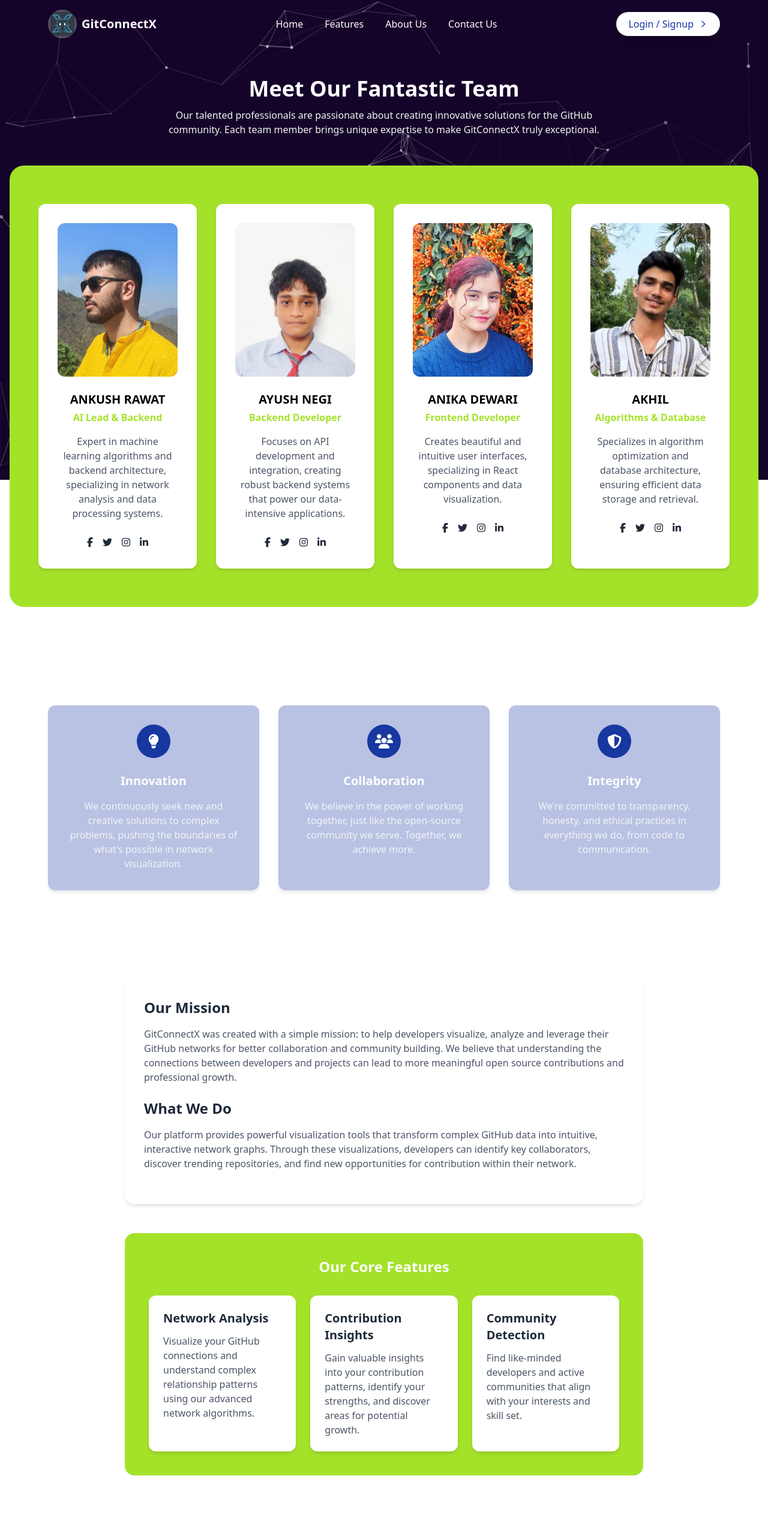
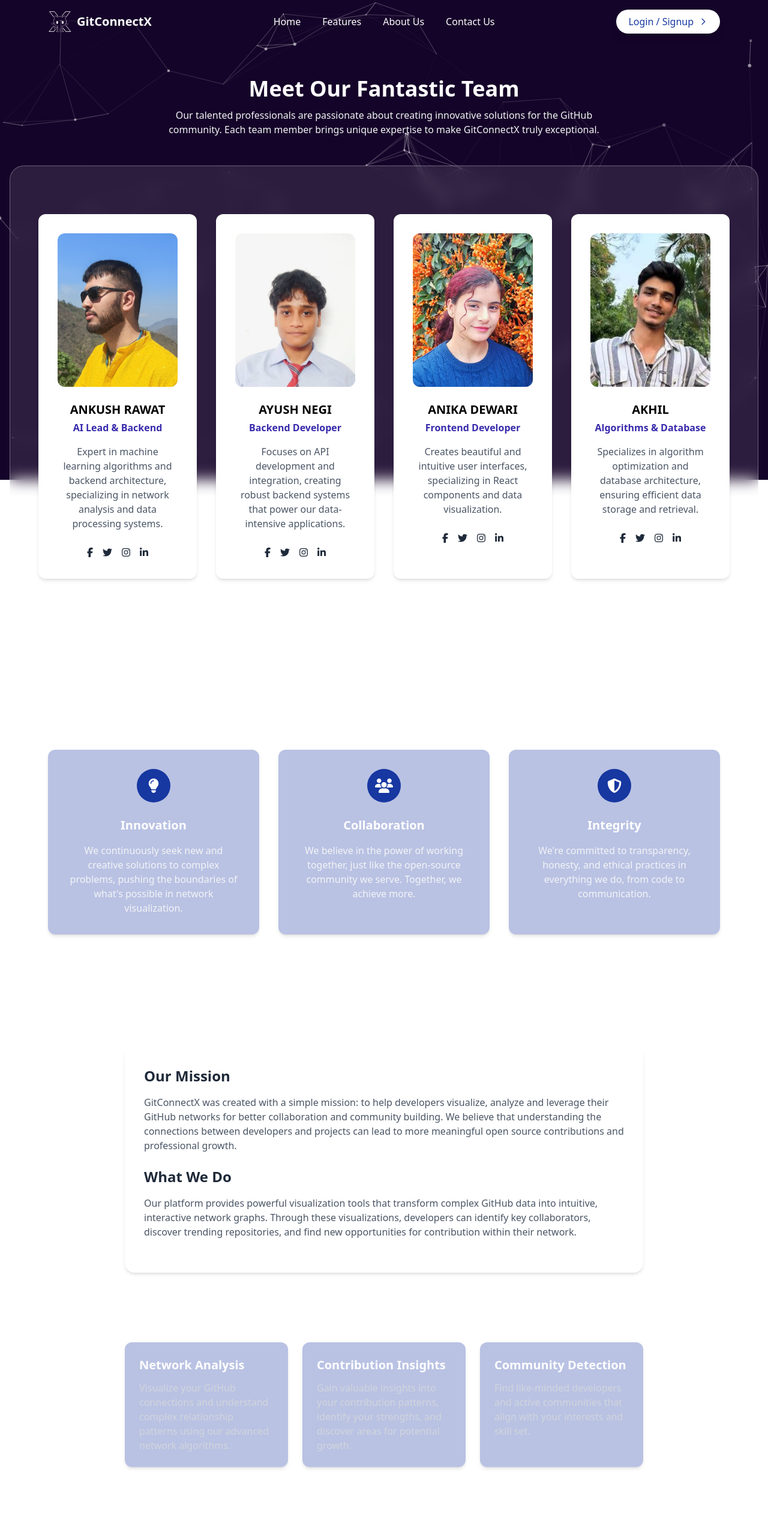
Before and after one commit to savetree-1/GitConnectX, a React (Vite) app in the folder frontend/: page /about in a window 1280 px wide. Shown: the top 2566 px of the page at 60% size. Built offline with nearby package versions, Linux system fonts and the light colour scheme.

Commit message:
Fixed some of the Links, Logo the scroll features and made the user info better
visual and some connectivity changes

```diff
--- a/frontend/src/components/Footer.jsx
+++ b/frontend/src/components/Footer.jsx
@@ -1,12 +1,12 @@
 import React from 'react';
-import logo from '../assets/logo.jpg';
+import logo from '../assets/logoWithoutBg.png';
 const Footer = () => {
   return (
     <footer className="bg-white text-grey-700 py-6">
       <div className="container mx-auto px-4 flex flex-col md:flex-row justify-between items-center">
         <div className="flex items-center space-x-2">
                 <div className="rounded-full overflow-hidden w-10 h-10 flex-shrink-0">
-                  <img className="w-full h-full object-cover" src={logo} alt="logo" />
+                  <img className="w-full h-full object-cover filter" style={{ filter: 'brightness(0) saturate(100%)' }} src={logo} alt="logo" />
                 </div>
                 <div className="text-xl font-bold text-[#1737A1]">
                     GitConnectX  © {new Date().getFullYear()}
--- a/frontend/src/components/Header.jsx
+++ b/frontend/src/components/Header.jsx
@@ -1,11 +1,22 @@
 import React, { useState, useEffect } from 'react';
-import logo from '../assets/logo.jpg';
+import logo from '../assets/smallerLogoWithoutBg.png';
 import { Link } from 'react-router-dom';
+import { useLocation, useNavigate } from 'react-router-dom';
+
 
 const Header = ({ scrollToFeatures, scrollToContact }) => {
   const [scrolled, setScrolled] = useState(false);
   const [mobileMenuOpen, setMobileMenuOpen] = useState(false);
+  const location = useLocation();
+  const navigate = useNavigate();
 
+  const handleHomeClick = (e) => {
+    if (location.pathname === '/') {
+      e.preventDefault(); // Prevent <Link> navigation
+      window.scrollTo({ top: 0, behavior: 'smooth' });
+    }
+    // else, let <Link to="/"> handle navigation naturally
+  };
   // Handle scroll effect for navbar
   useEffect(() => {
     const handleScroll = () => {
@@ -35,15 +46,13 @@ const Header = ({ scrollToFeatures, scrollToContact }) => {
         <div className="hidden md:flex items-center justify-between px-4">
           {/* Logo and Brand */}
           <Link to="/" className="flex items-center space-x-2 group">
-            <div className={`relative overflow-hidden rounded-full transition-all duration-300 ${scrolled ? '' : 'bg-white/10 p-1'}`}>
+            <div className="w-10 h-10 flex items-center justify-center">
               <img
-                className={`w-10 h-10 object-cover transition-transform duration-500 group-hover:scale-110 ${scrolled ? '' : 'filter brightness-110'}`}
+                className="w-10 h-10 object-contain"
                 src={logo}
                 alt="logo"
+                style={{ filter: scrolled ? 'brightness(0) saturate(100%)' : 'brightness(0) saturate(100%) invert(1)' }}
               />
-              {!scrolled && (
-                <div className="absolute inset-0 bg-white opacity-20 group-hover:opacity-30 transition-opacity duration-300"></div>
-              )}
             </div>
             <div className={`text-xl font-bold transition-colors duration-300 ${
               scrolled ? 'text-[#1737A1]' : 'text-white'
@@ -56,6 +65,10 @@ const Header = ({ scrollToFeatures, scrollToContact }) => {
           <nav className="flex space-x-1">
             <Link
               to="/"
+              onClick={(e) => {
+                handleHomeClick(e);
+                setMobileMenuOpen(false);
+              }}
               className={`font-medium px-4 py-2 rounded-lg transition-all duration-300
                 ${scrolled
                   ? 'text-gray-700 hover:bg-blue-100 hover:text-[#1737A1] hover:shadow-sm'
@@ -84,6 +97,7 @@ const Header = ({ scrollToFeatures, scrollToContact }) => {
 
             <Link
               to="/about"
+              onClick={() => window.scrollTo({ top: 0, behavior: 'smooth' })}
               className={`font-medium px-4 py-2 rounded-lg transition-all duration-300
                 ${scrolled
                   ? 'text-gray-700 hover:bg-blue-100 hover:text-[#1737A1] hover:shadow-sm'
@@ -135,7 +149,7 @@ const Header = ({ scrollToFeatures, scrollToContact }) => {
         {/* Mobile Navigation */}
         <div className="md:hidden flex items-center justify-between px-4">
           <Link to="/" className="flex items-center space-x-2">
-            <div className="rounded-full overflow-hidden w-8 h-8">
+            <div className="w-8 h-8">
               <img className="w-full h-full object-cover" src={logo} alt="logo" />
             </div>
             <div className={`text-lg font-bold ${scrolled ? 'text-[#1737A1]' : 'text-white'}`}>
--- a/frontend/src/components/ProfileSidebar.jsx
+++ b/frontend/src/components/ProfileSidebar.jsx
@@ -94,7 +94,7 @@ export default function ProfileSidebar({
   };
 
   return (
-    <div className="fixed top-30 w-[12rem] left-6  md:w-[32rem] h-auto bg-white rounded-2xl shadow-lg border-2 border-blue-500  z-50">
+    <div className="sticky top-16 w-full max-w-sm h-auto bg-white rounded-2xl shadow-lg border-2 border-blue-500 mx-auto mt-2 ml-8">
       {/* Background banner image */}
       <div className="relative w-full">
         <div
--- a/frontend/src/pages/AboutUs.jsx
+++ b/frontend/src/pages/AboutUs.jsx
@@ -1,6 +1,8 @@
-import React, { useEffect } from 'react';
+import React, { useEffect, useRef } from 'react';
 import Header from '../components/Header';
 import Footer from '../components/Footer';
+import Features from '../components/Features';
+import Contact from '../components/Contact';
 
 // Import team member images
 import ankushImage from '../assets/ankush.jpg';
@@ -9,9 +11,20 @@ import anikaImage from '../assets/anika.jpg';
 import akhilImage from '../assets/akhil.jpg';
 
 const AboutUs = () => {
-  // Mock function for navigation, these would be replaced with actual implementations
-  const scrollToFeatures = () => {};
-  const scrollToContact = () => {};
+  const featuresRef = useRef(null);
+  const contactRef = useRef(null);
+
+  const scrollToFeatures = () => {
+    if (featuresRef.current) {
+      featuresRef.current.scrollIntoView({ behavior: 'smooth' });
+    }
+  };
+
+  const scrollToContact = () => {
+    if (contactRef.current) {
+      contactRef.current.scrollIntoView({ behavior: 'smooth' });
+    }
+  };
 
   // Load Font Awesome script and particles.js
   useEffect(() => {
@@ -146,12 +159,12 @@ const AboutUs = () => {
           </p>
 
           {/* Team section with bright green background */}
-          <div className="bg-[#a4e22a] py-16 rounded-3xl relative">
+          <div className="backdrop-blur-md bg-white/10 border border-white/30 py-20 rounded-3xl relative mb-30">
             <div className="container mx-auto px-4">
-              <div className="grid grid-cols-1 md:grid-cols-2 lg:grid-cols-4 gap-8 max-w-6xl mx-auto">
+            <div className="grid grid-cols-1 md:grid-cols-2 lg:grid-cols-4 gap-8 max-w-6xl mx-auto">
 
                 {/* Ankush Rawat */}
-                <div className="flex flex-col items-center bg-white p-8 rounded-xl shadow-md transition-all duration-300 hover:shadow-2xl group hover:scale-105 hover:shadow-[#a4e22a]/50">
+                <div className="flex flex-col items-center bg-white p-8 rounded-xl shadow-md transition-all duration-300 hover:shadow-2xl group hover:scale-105 hover:shadow-indigo-800/50">
                   <div className="overflow-hidden rounded-xl mb-6 w-full">
                     <img
                       src={ankushImage}
@@ -160,7 +173,7 @@ const AboutUs = () => {
                     />
                   </div>
                   <h3 className="font-bold text-xl uppercase text-center mb-1">Ankush Rawat</h3>
-                  <p className="text-[#a4e22a] mb-4 text-center font-semibold">AI Lead & Backend</p>
+                  <p className="text-indigo-800 mb-4 text-center font-semibold">AI Lead & Backend</p>
                   <p className="text-gray-600 text-center mb-6">
                     Expert in machine learning algorithms and backend architecture, specializing in network analysis and data processing systems.
                   </p>
@@ -181,7 +194,7 @@ const AboutUs = () => {
                 </div>
 
                 {/* Ayush Negi */}
-                <div className="flex flex-col items-center bg-white p-8 rounded-xl shadow-md transition-all duration-300 hover:shadow-2xl group hover:scale-105 hover:shadow-[#a4e22a]/50">
+                <div className="flex flex-col items-center bg-white p-8 rounded-xl shadow-md transition-all duration-300 hover:shadow-2xl group hover:scale-105 hover:shadow-indigo-800/50">
                   <div className="overflow-hidden rounded-xl mb-6 w-full">
                     <img
                       src={ayushImage}
@@ -190,7 +203,7 @@ const AboutUs = () => {
                     />
                   </div>
                   <h3 className="font-bold text-xl uppercase text-center mb-1">Ayush Negi</h3>
-                  <p className="text-[#a4e22a] mb-4 text-center font-semibold">Backend Developer</p>
+                  <p className="text-indigo-800 mb-4 text-center font-semibold">Backend Developer</p>
                   <p className="text-gray-600 text-center mb-6">
                     Focuses on API development and integration, creating robust backend systems that power our data-intensive applications.
                   </p>
@@ -211,7 +224,7 @@ const AboutUs = () => {
                 </div>
 
                 {/* Anika Dewari */}
-                <div className="flex flex-col items-center bg-white p-8 rounded-xl shadow-md transition-all duration-300 hover:shadow-2xl group hover:scale-105 hover:shadow-[#a4e22a]/50">
+                <div className="flex flex-col items-center bg-white p-8 rounded-xl shadow-md transition-all duration-300 hover:shadow-2xl group hover:scale-105 hover:shadow-indigo-800/50">
                   <div className="overflow-hidden rounded-xl mb-6 w-full">
                     <img
                       src={anikaImage}
@@ -220,7 +233,7 @@ const AboutUs = () => {
                     />
                   </div>
                   <h3 className="font-bold text-xl uppercase text-center mb-1">Anika Dewari</h3>
-                  <p className="text-[#a4e22a] mb-4 text-center font-semibold">Frontend Developer</p>
+                  <p className="text-indigo-800 mb-4 text-center font-semibold">Frontend Developer</p>
                   <p className="text-gray-600 text-center mb-6">
                     Creates beautiful and intuitive user interfaces, specializing in React components and data visualization.
                   </p>
@@ -241,7 +254,7 @@ const AboutUs = () => {
                 </div>
 
                 {/* Akhil */}
-                <div className="flex flex-col items-center bg-white p-8 rounded-xl shadow-md transition-all duration-300 hover:shadow-2xl group hover:scale-105 hover:shadow-[#a4e22a]/50">
+                <div className="flex flex-col items-center bg-white p-8 rounded-xl shadow-md transition-all duration-300 hover:shadow-2xl group hover:scale-105 hover:shadow-indigo-800/50">
                   <div className="overflow-hidden rounded-xl mb-6 w-full">
                     <img
                       src={akhilImage}
@@ -250,7 +263,7 @@ const AboutUs = () => {
                     />
                   </div>
                   <h3 className="font-bold text-xl uppercase text-center mb-1">Akhil</h3>
-                  <p className="text-[#a4e22a] mb-4 text-center font-semibold">Algorithms & Database</p>
+                  <p className="text-indigo-800 mb-4 text-center font-semibold">Algorithms & Database</p>
                   <p className="text-gray-600 text-center mb-6">
                     Specializes in algorithm optimization and database architecture, ensuring efficient data storage and retrieval.
                   </p>
@@ -274,7 +287,7 @@ const AboutUs = () => {
           </div>
 
           {/* Our Values Section - New Creative Section */}
-          <div className="max-w-6xl mx-auto my-20 px-4">
+          <div className="max-w-6xl mx-auto my-20 px-4 mb-30">
             <h2 className="text-3xl font-bold text-center text-white mb-12">Our Core Values</h2>
 
             <div className="grid grid-cols-1 md:grid-cols-3 gap-8">
@@ -311,7 +324,7 @@ const AboutUs = () => {
           </div>
 
           {/* Mission and company info section */}
-          <div className="max-w-4xl mx-auto my-16 px-4">
+          <div className="max-w-4xl mx-auto my-16 px-4 mb-15">
             <h2 className="text-3xl font-bold text-center text-white mb-8">About GitConnectX</h2>
 
             <div className="bg-white rounded-2xl shadow-md p-8 mb-12 backdrop-blur-sm">
@@ -331,26 +344,26 @@ const AboutUs = () => {
             </div>
 
             {/* Core Features */}
-            <div className="bg-[#a4e22a] p-10 rounded-2xl mb-16 relative z-10">
-              <h3 className="text-2xl font-bold text-center text-white mb-8">Our Core Features</h3>
+            <div className="rounded-2xl mb-30 relative z-10">
+              <h3 className="text-3xl font-bold text-center text-white mb-8">Our Core Features</h3>
               <div className="grid md:grid-cols-3 gap-6">
-                <div className="bg-white p-6 rounded-xl shadow-md hover:shadow-lg transition-shadow">
-                  <h4 className="text-xl font-semibold text-gray-800 mb-3">Network Analysis</h4>
-                  <p className="text-gray-600">
+                <div className="bg-[#1737A1]/30  backdrop-blur-sm p-6 rounded-xl shadow-md hover:shadow-lg transition-shadow">
+                  <h4 className="text-xl font-semibold text-white mb-3">Network Analysis</h4>
+                  <p className="text-gray-300">
                     Visualize your GitHub connections and understand complex relationship patterns using our advanced network algorithms.
                   </p>
                 </div>
 
-                <div className="bg-white p-6 rounded-xl shadow-md hover:shadow-lg transition-shadow">
-                  <h4 className="text-xl font-semibold text-gray-800 mb-3">Contribution Insights</h4>
-                  <p className="text-gray-600">
+                <div className="bg-[#1737A1]/30  backdrop-blur-sm p-6 rounded-xl shadow-md hover:shadow-lg transition-shadow">
+                  <h4 className="text-xl font-semibold text-white mb-3">Contribution Insights</h4>
+                  <p className="text-gray-300">
                     Gain valuable insights into your contribution patterns, identify your strengths, and discover areas for potential growth.
                   </p>
                 </div>
 
-                <div className="bg-white p-6 rounded-xl shadow-md hover:shadow-lg transition-shadow">
-                  <h4 className="text-xl font-semibold text-gray-800 mb-3">Community Detection</h4>
-                  <p className="text-gray-600">
+                <div className="bg-[#1737A1]/30  backdrop-blur-sm p-6 rounded-xl shadow-md hover:shadow-lg transition-shadow">
+                  <h4 className="text-xl font-semibold text-white mb-3">Community Detection</h4>
+                  <p className="text-gray-300">
                     Find like-minded developers and active communities that align with your interests and skill set.
                   </p>
                 </div>
@@ -358,7 +371,7 @@ const AboutUs = () => {
             </div>
 
             {/* Testimonials Section - New Creative Section */}
-            <div className="mb-20">
+            <div className="mb-30">
               <h3 className="text-3xl font-bold text-center text-white mb-10">What Our Users Say</h3>
 
               <div className="grid md:grid-cols-2 gap-8">
@@ -400,14 +413,14 @@ const AboutUs = () => {
 
             {/* Get Involved Section */}
             <div className="text-center mb-16">
-              <h3 className="text-2xl font-bold text-white mb-4">Get Involved</h3>
+              <h3 className="text-3xl font-bold text-white mb-4">Get Involved</h3>
               <p className="text-gray-100 mb-8 max-w-2xl mx-auto">
                 We're always looking for contributors who are passionate about data visualization, network analysis,
                 and building tools for developers. Join our community and help us build the future of GitHub networking.
               </p>
 
               <a
-                href="https://github.com/yourusername/gitconnectx"
+                href="https://github.com/savetree-1/GitConnectX"
                 target="_blank"
                 rel="noopener noreferrer"
                 className="bg-[#1737A1] text-white px-8 py-3 rounded-xl font-medium hover:bg-indigo-700 transition-colors inline-block hover:shadow-lg"
@@ -417,6 +430,16 @@ const AboutUs = () => {
             </div>
           </div>
         </div>
+
+        {/* Features Section */}
+        <div ref={featuresRef}>
+          <Features />
+        </div>
+
+        {/* Contact Section */}
+        <div ref={contactRef}>
+          <Contact />
+        </div>
       </div>
 
       <Footer />
```
Also changed, not shown: frontend/src/assets/logoWithoutBg.png (added), frontend/src/assets/smallerLogoWithoutBg.png (added).
